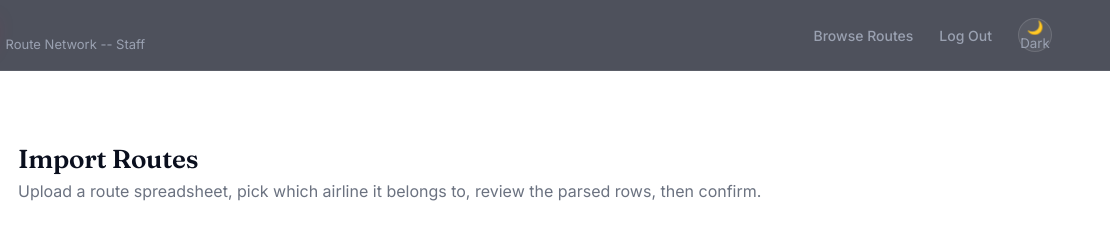
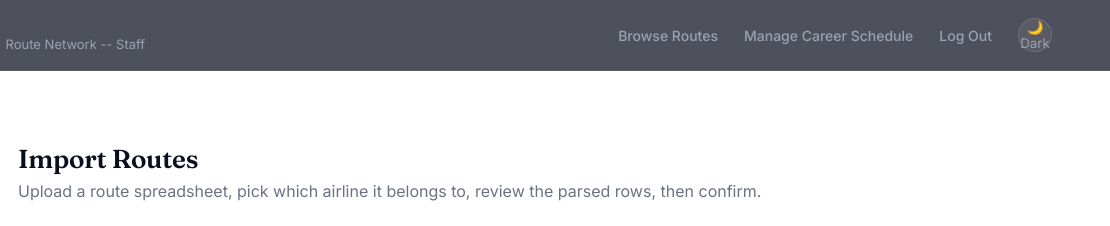
Before and after one commit to Yujosh4/prva-routedb, a plain HTML site: page import.html in a window 1280 px wide. Shown: the top 226 px of the page, 170-1280 px from the left. Drawn offline with Linux system fonts and the light colour scheme; a script that the page names is missing.

Commit message:
Fix missing nav link from Import Routes to Manage Career Schedule
import.html is where staff land after logging in (auth.html redirects
there), but its nav only had "Browse Routes" and "Log Out" -- no way to
reach career-schedule.html short of typing the URL directly, even though
career-schedule.html already links back to import.html. One-directional
gap, confirmed by reading both pages' nav markup side by side.

Co-Authored-By: Claude Sonnet 5 <noreply@anthropic.com>

```diff
--- a/import.html
+++ b/import.html
@@ -33,6 +33,7 @@
     <a href="index.html" class="rn-brand"><img src="assets/img/logo-white.png" alt="PRVA"><span>Route Network -- Staff</span></a>
     <nav>
       <a href="index.html">Browse Routes</a>
+      <a href="career-schedule.html">Manage Career Schedule</a>
       <a href="#" id="logoutLink">Log Out</a>
       <button type="button" class="rn-theme-toggle" id="themeToggle">🌙 Dark</button>
     </nav>
```
